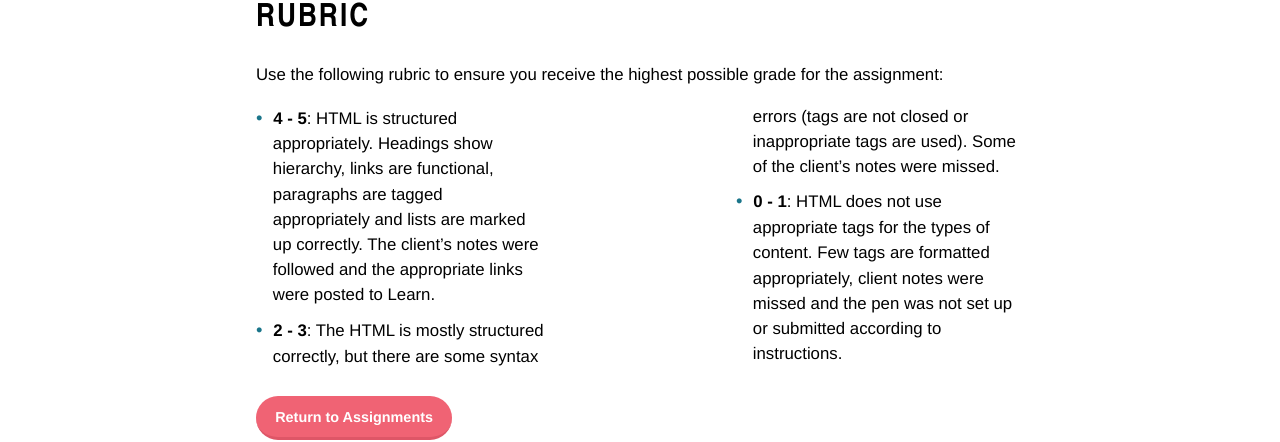
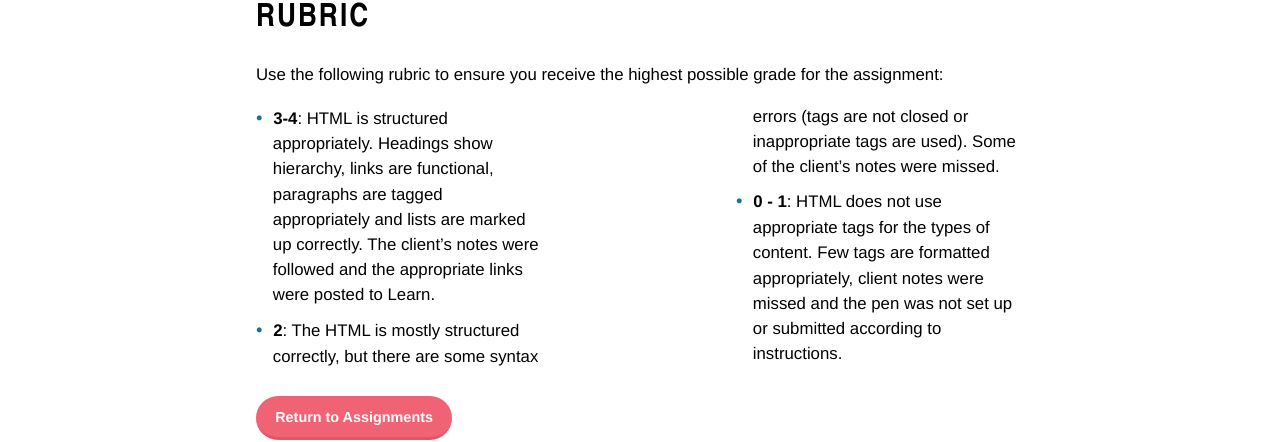
Before and after one commit to KentStateWeb/rwd, a Jekyll site: the page built from _assignments/html.md, in a window 1280 px wide and 900 px high, scrolled down 2538 px. Shown: the part 151-593 px from the top of the window. Built offline with Jekyll 4.4.1, drawn with Linux system fonts in a browser that asks for light colours.

Commit message:
Updated class 2 and 3 slides, adjusted rubric on html assignment
Signed-off-by: Christopher Hallahan <challahan@gmail.com>

```diff
--- a/_assignments/html.md
+++ b/_assignments/html.md
@@ -79,6 +79,6 @@ Jan Leach: jleach1@kent.edu, Jennifer Kramer: jlkramer@kent.edu, Melinda Stephan
 
 Use the following rubric to ensure you receive the highest possible grade for the assignment:
 
-* **4 - 5**: HTML is structured appropriately.  Headings show hierarchy, links are functional, paragraphs are tagged appropriately and lists are marked up correctly.  The client's notes were followed and the appropriate links were posted to Learn.
-* **2 - 3**: The HTML is mostly structured correctly, but there are some syntax errors (tags are not closed or inappropriate tags are used).  Some of the client's notes were missed.
+* **3-4**: HTML is structured appropriately.  Headings show hierarchy, links are functional, paragraphs are tagged appropriately and lists are marked up correctly.  The client's notes were followed and the appropriate links were posted to Learn.
+* **2**: The HTML is mostly structured correctly, but there are some syntax errors (tags are not closed or inappropriate tags are used).  Some of the client's notes were missed.
 * **0 - 1**: HTML does not use appropriate tags for the types of content.  Few tags are formatted appropriately, client notes were missed and the pen was not set up or submitted according to instructions.
```
Also changed, not shown: _classes/2.md (+1 -0 lines), 3 other files.
